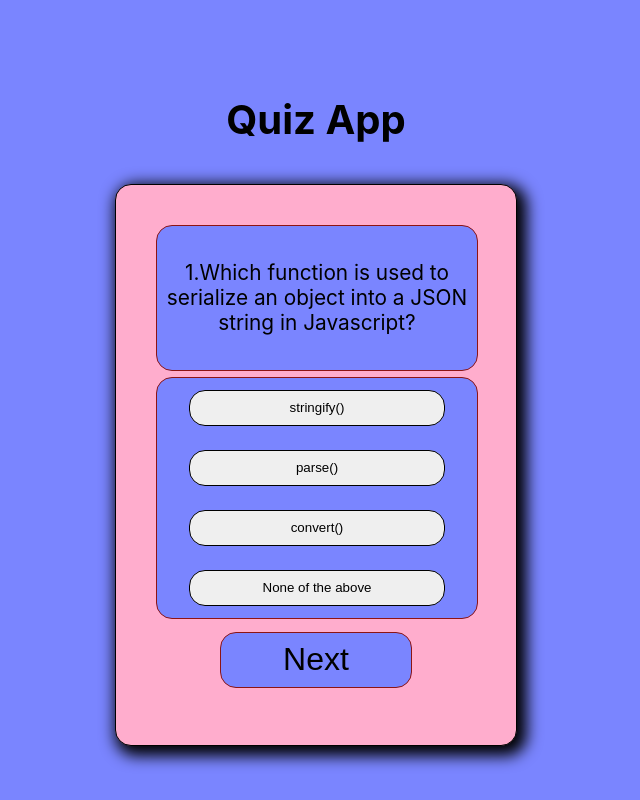
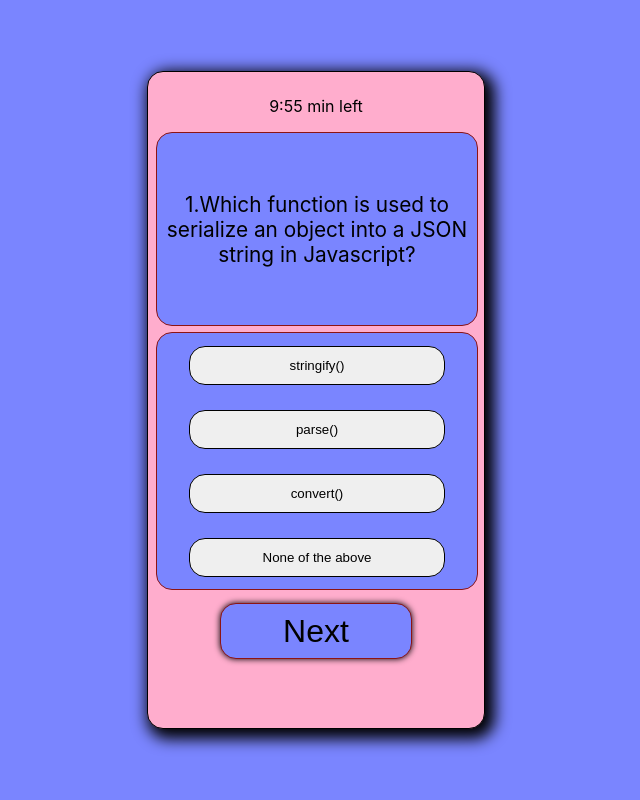
Before and after one commit to chinmay874/functionUp, a React (Create React App) app: page / in a window 1280 px wide. Shown: the whole page, without its empty margins (324-964 px from the left). Built offline with nearby package versions, Linux system fonts and the light colour scheme.

Commit message:
90% work done

```diff
--- a/src/Components/atoms/Question.js/questions.jsx
+++ b/src/Components/atoms/Question.js/questions.jsx
@@ -3,52 +3,62 @@ export const quiz =  [
       question: 'Which function is used to serialize an object into a JSON string in Javascript?',
       choices: ['stringify()', 'parse()', 'convert()', 'None of the above'],
       correctAnswer: 'stringify()',
+      key:true,
     },
     {
       question: 'Which of the following keywords is used to define a variable in Javascript?',
       choices: ['var', 'let', 'var and let', 'None of the above'],
       correctAnswer: 'var and let',
+      key:true,
     },
     {
       question:
         'Which of the following methods can be used to display data in some form using Javascript?',
       choices: ['document.write()', 'console.log()', 'window.alert', 'All of the above'],
       correctAnswer: 'All of the above',
+      key:true,
     },
     {
       question: 'How can a datatype be declared to be a constant type?',
       choices: ['const', 'var', 'let', 'constant'],
       correctAnswer: 'const',
+      key:true,
     },
     {
       question: 'Which function is used to serialize an object into a JSON string in Javascript?',
       choices: ['stringify()', 'parse()', 'convert()', 'None of the above'],
       correctAnswer: 'stringify()',
+      key:true,
     },
     {
       question: 'Which of the following keywords is used to define a variable in Javascript?',
       choices: ['var', 'let', 'var and let', 'None of the above'],
       correctAnswer: 'var and let',
+      key:true,
     },
     {
       question:
         'Which of the following methods can be used to display data in some form using Javascript?',
       choices: ['document.write()', 'console.log()', 'window.alert', 'All of the above'],
       correctAnswer: 'All of the above',
+      key:true,
     },
     {
       question: 'How can a datatype be declared to be a constant type?',
       choices: ['const', 'var', 'let', 'constant'],
       correctAnswer: 'const',
+      key:true,
     },
     {
       question: 'Which function is used to serialize an object into a JSON string in Javascript?',
       choices: ['stringify()', 'parse()', 'convert()', 'None of the above'],
       correctAnswer: 'stringify()',
+      key:true,
     },
     {
       question: 'Which of the following keywords is used to define a variable in Javascript?',
       choices: ['var', 'let', 'var and let', 'None of the above'],
       correctAnswer: 'var and let',
+      key:true,
     },
   ]
--- a/src/Components/molecules/Task/task.jsx
+++ b/src/Components/molecules/Task/task.jsx
@@ -1,4 +1,4 @@
-import { useRef, useState } from "react";
+import { useEffect, useRef, useState } from "react";
 import Btn from "../../atoms/Button/button";
 import {quiz} from "../../atoms/Question.js/questions";
 import { isDisabled } from "@testing-library/user-event/dist/utils";
@@ -6,7 +6,10 @@ import { isDisabled } from "@testing-library/user-event/dist/utils";
 const Task=(props)=>{
     const[currentquestion, setcurrentquestion]=useState(0);         //hold current question index value
     const[selectanswer,setselectanswer]=useState('');
-    const[score,setscore]=useState(0)
+    const[score,setscore]=useState(0);
+    const[sec,setSec]=useState(60);
+    const[min,setMin]=useState(9);
+
 
     const onClickNext=()=>{
         checkanswer();                            //move to next question
@@ -20,15 +23,41 @@ const Task=(props)=>{
     }
 
     const checkanswer=()=>{
-        if(quiz[currentquestion].choices[selectanswer]===quiz[currentquestion].correctAnswer){
-            setscore(score+1)
+        if(quiz[currentquestion].key &&quiz[currentquestion].choices[selectanswer]===quiz[currentquestion].correctAnswer){
+            // if(quiz[currentquestion].key){
+                setscore(score+2);
+
+            // }
     }
+    quiz[currentquestion].key=false
 }
+
+useEffect(() => {
+    const id = setTimeout(() => {
+        setSec(sec - 1);
+        if (sec == 1) {
+            setMin(min - 1)
+            if (min == 0) {
+                setcurrentquestion(11)
+            }
+            setSec(60)
+        }
+    }, 1000)
+
+    return () => {
+        clearTimeout(id);
+    }
+
+}, [sec]);
+
+
+
 
     return(
         <>
-        <p className={props.title}>Quiz App</p>
+        {/* <p className={props.title}>Quiz App</p> */}
         <div className={props.container}>
+        <p>{min}:{sec} min left</p>
             <div className={props.question}>
                 <span id="question-no">{currentquestion+1}.</span>
                 <span id="question-txt">
@@ -41,14 +70,17 @@ const Task=(props)=>{
                 {quiz[currentquestion].choices.map((choices,i)=>{
                     return(
                         <button
-                        className={props.optionbtn }        //20.49              ${selectanswer == i ?"checked": null}`
+                        className={props.optionbtn }
                         key={i} onClick={()=>setselectanswer(i)}>
                             {choices}
                         </button>
                     )
                 })}
             </div>
-            <Btn btn={props.btn} onClick={onClickNext} btn_name="Next"/>
+            {
+                (currentquestion<9)?(<Btn btn={props.btn} onClick={onClickNext} btn_name="Next"/>) :(<Btn btn={props.btn} onClick={onClickNext} btn_name="Submit"/>)
+            }
+            {/* <Btn btn={props.btn} onClick={onClickNext} btn_name="Next"/> */}
         </div>
         </>
     )
--- a/src/Components/molecules/Task/task.module.css
+++ /dev/null
@@ -1,4 +0,0 @@
-.checked{
-    background-color: rgb(61, 142, 235);
-    box-shadow: 5px 5px 15px 5px; ;
-    }
--- a/src/Components/page/main.module.css
+++ b/src/Components/page/main.module.css
@@ -17,9 +17,9 @@
     align-items: center; */
     border: .2vh solid black;
     border-radius: 2vh;
-    height: 60vh;
+    height: 80vh;
     width: 25vw;
-    padding:5vh;
+    padding:1vh;
     background-color: hsla(337, 100%, 84%, 1);
     box-shadow: 5px 5px 15px 5px;
 }
@@ -37,7 +37,7 @@
 .option{
     border: .05vh solid rgb(141, 20, 20);
     border-radius: 2vh;
-    height: 50%;
+    height: 40%;
     width: 100%;
     margin-top: 2%;
     margin-bottom: 4%;
@@ -56,17 +56,17 @@
     border-radius: 2vh;
     background-color: hsla(235, 100%, 74%, 1);
     font-size: 2rem;
+    box-shadow:  0px 0px 6px black;
 }
 .btn:hover{
     background-color: rgb(61, 142, 235);
-    box-shadow:  5px 5px 15px 5px;
+    box-shadow:  0px 0px 13px black;
 }
 .optionbtn{
     height: 15%;
     width: 80%;
     border: 0.05vh solid black;
     display: flex;
-    justify-content: left;
     border-radius: 2vh;
     justify-content: center;
     align-items: center;
```
